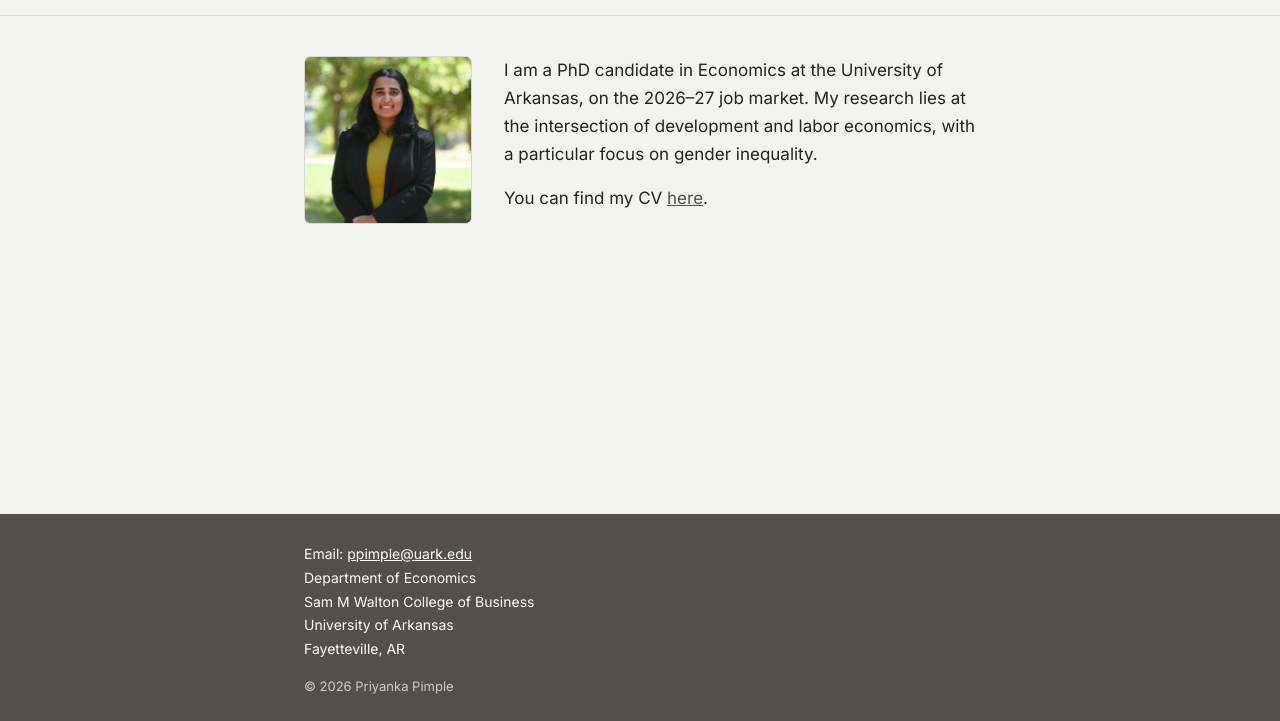
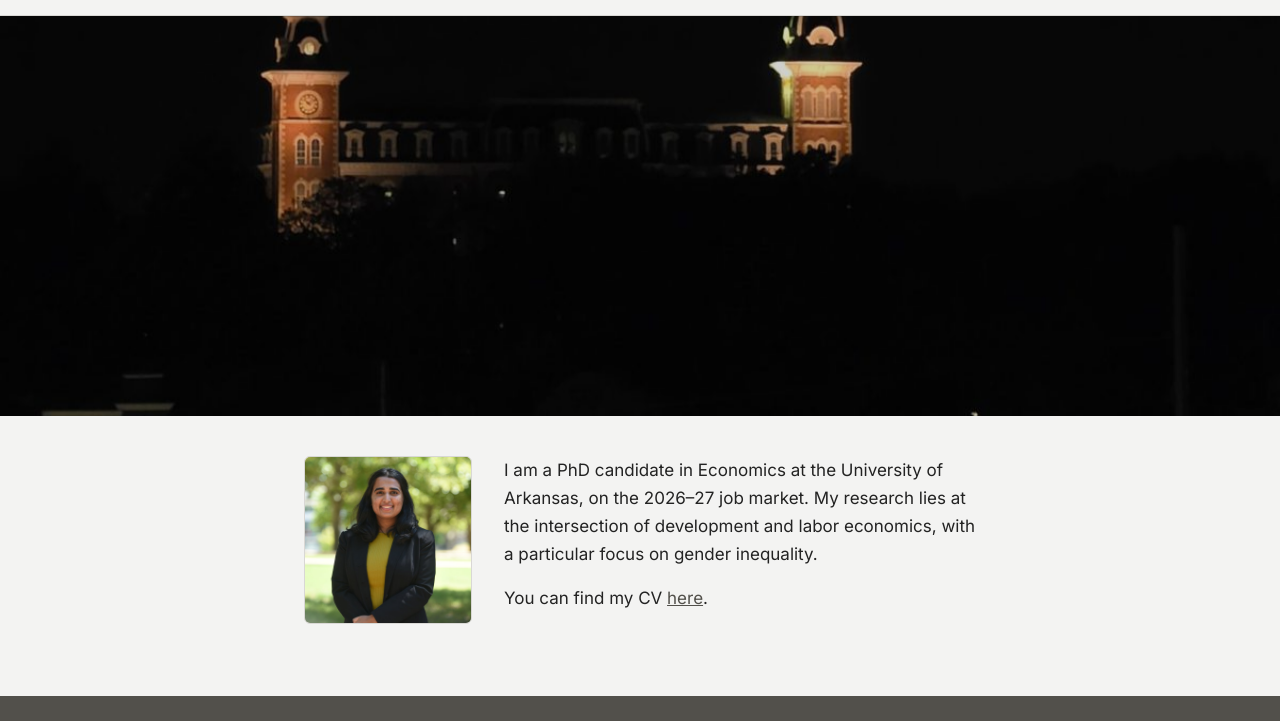
Before and after one commit to priyankapimpley/priyankapimpley.github.io, a plain HTML site: page index.html in a window 1280 px wide. Shown: the part 71-792 px from the top of the page. Drawn offline with Linux system fonts and the light colour scheme.

Commit message:
Add home page photo slideshow banner
Co-Authored-By: Claude Sonnet 5.5 <noreply@anthropic.com>

```diff
--- a/css/style.css
+++ b/css/style.css
@@ -383,3 +383,47 @@ hr.div {
     align-items: flex-start;
   }
 }
+
+/* Home slideshow banner */
+.slideshow {
+  position: relative;
+  width: 100%;
+  height: clamp(220px, 34vw, 400px);
+  margin: -40px 0 40px;
+  background: #1c1c1b;
+  overflow: hidden;
+}
+
+.slideshow .slide {
+  position: absolute;
+  inset: 0;
+  width: 100%;
+  height: 100%;
+  object-fit: cover;
+  opacity: 0;
+  animation: slide-fade 30s infinite;
+}
+
+.slideshow .slide:nth-child(2) { animation-delay: 10s; }
+.slideshow .slide:nth-child(3) { animation-delay: 20s; }
+
+.slideshow::after {
+  content: "";
+  position: absolute;
+  inset: 0;
+  background: rgba(0, 0, 0, 0.18);
+  pointer-events: none;
+}
+
+@keyframes slide-fade {
+  0%      { opacity: 0; }
+  5%      { opacity: 1; }
+  33.33%  { opacity: 1; }
+  38.33%  { opacity: 0; }
+  100%    { opacity: 0; }
+}
+
+@media (prefers-reduced-motion: reduce) {
+  .slideshow .slide { animation: none; }
+  .slideshow .slide:first-child { opacity: 1; }
+}
--- a/index.html
+++ b/index.html
@@ -8,7 +8,7 @@
 <link rel="preconnect" href="https://fonts.googleapis.com">
 <link rel="preconnect" href="https://fonts.gstatic.com" crossorigin>
 <link href="https://fonts.googleapis.com/css2?family=Inter:wght@400;500;600&family=Source+Serif+4:opsz,wght@8..60,500;8..60,600&display=swap" rel="stylesheet">
-<link rel="stylesheet" href="css/style.css?v=5">
+<link rel="stylesheet" href="css/style.css?v=6">
 </head>
 <body>
 
@@ -24,7 +24,13 @@
   </div>
 </header>
 
-<main class="wrap">
+<div class="slideshow" aria-label="Photos of the University of Arkansas campus and Fayetteville">
+  <img class="slide" src="assets/slide1.jpg" alt="Old Main at night" style="object-position:50% 100%">
+  <img class="slide" src="assets/slide2.jpg" alt="Fayetteville in autumn at sunset" style="object-position:50% 55%">
+  <img class="slide" src="assets/slide3.jpg" alt="Old Main tower at sunset" style="object-position:50% 52%">
+</div>
+
+<main class="wrap home-main">
 
   <div class="hero">
     <img src="assets/headshot.jpg" alt="Portrait of Priyanka Pimple" width="168" height="168">
```
Also changed, not shown: cv-pdf.html (+1 -1 lines), cv.html (+1 -1 lines), papers.html (+1 -1 lines), assets/slide1.jpg (added), assets/slide2.jpg (added), assets/slide3.jpg (added).
